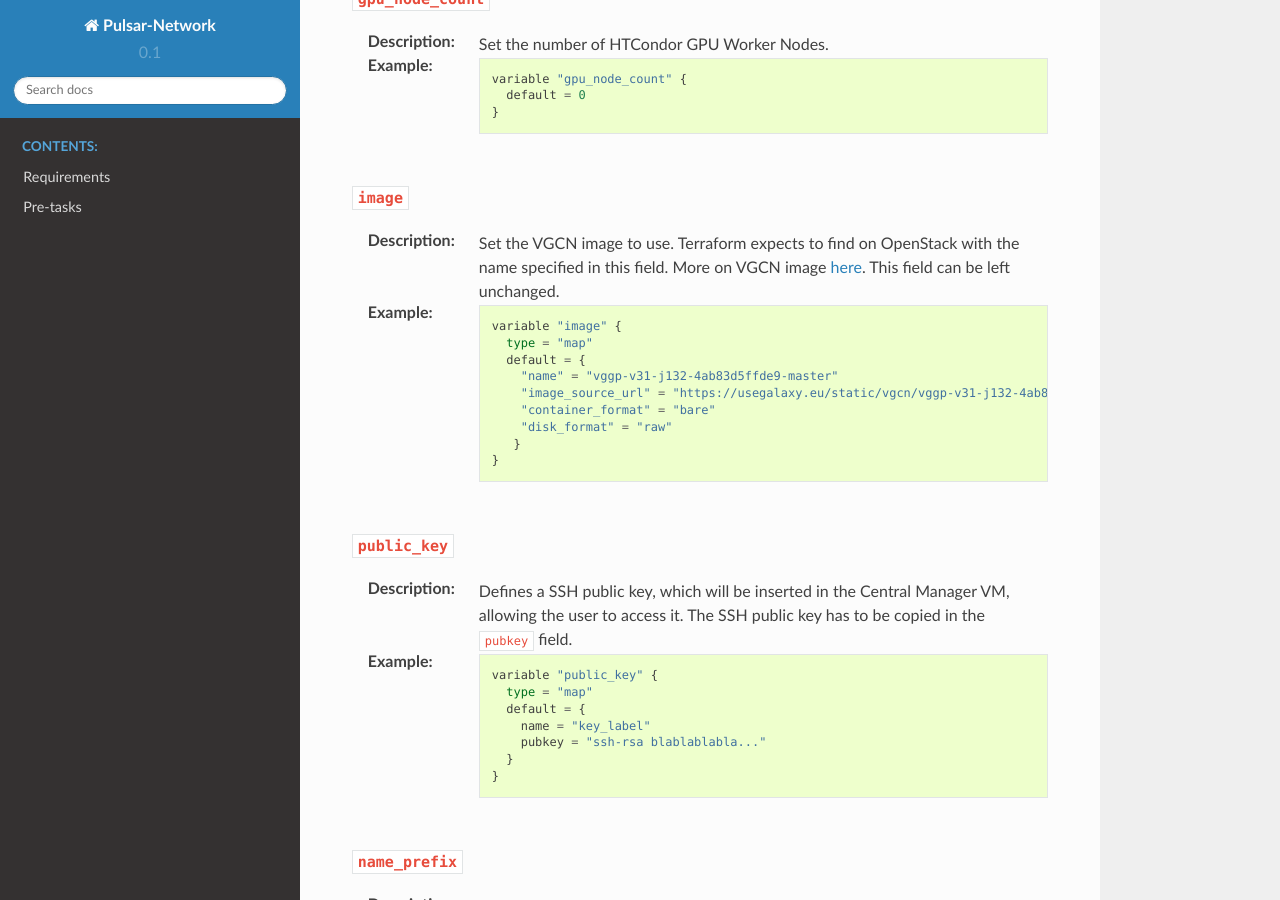
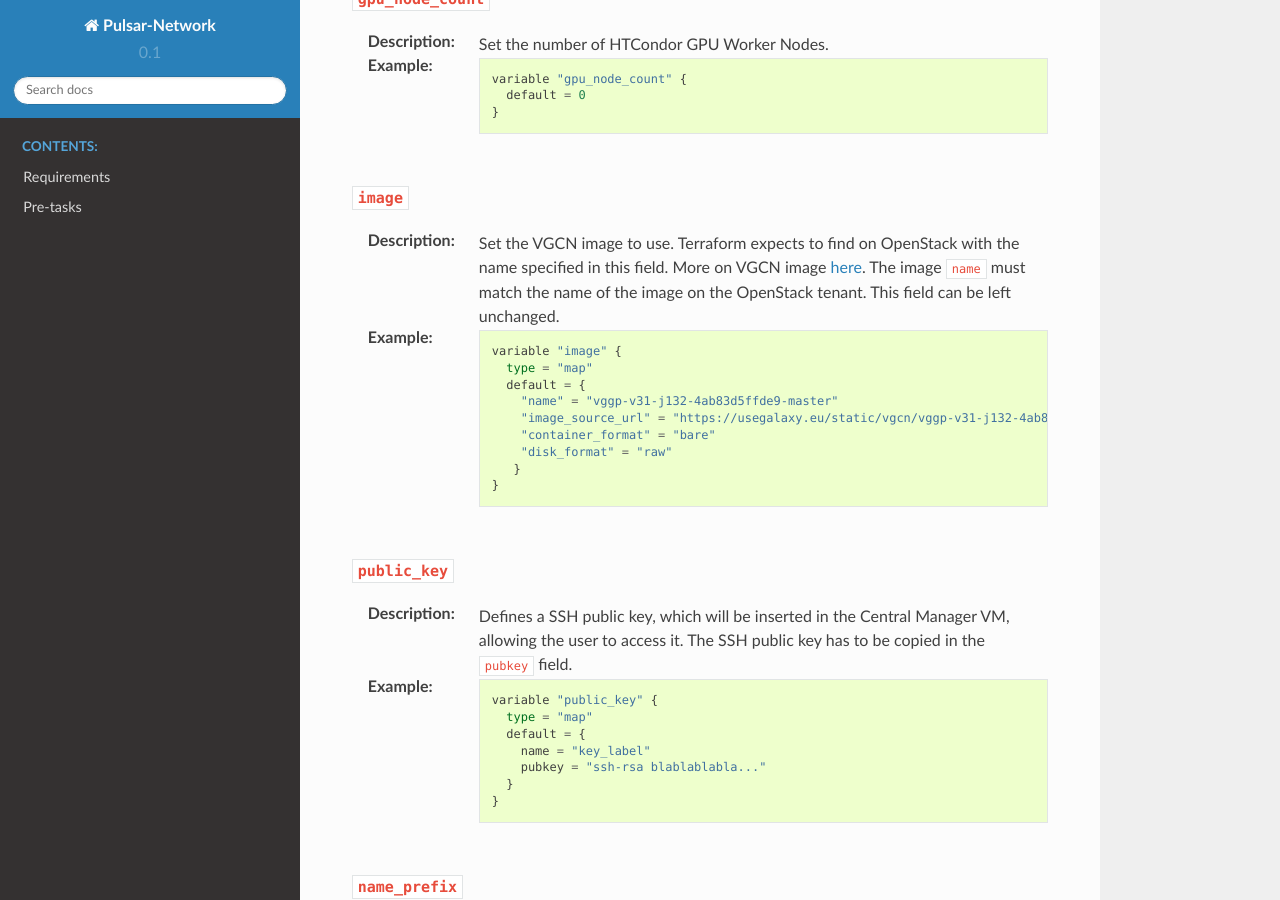
Before and after one commit to usegalaxy-eu/pulsar-network-docs, a Sphinx documentation site: the page built from source/vars_tf.rst, in a window 1280 px wide and 900 px high, scrolled down 1292 px. Built offline with Sphinx 7.4.7 and the Read the Docs theme 2.0.0, drawn with Linux system fonts in a browser that asks for light colours; pages that are not in the unit, such as notebooks, are missing from menus.

Commit message:
fix image variables

```diff
--- a/source/vars_tf.rst
+++ b/source/vars_tf.rst
@@ -88,6 +88,7 @@ Configuration options
 :Description:
 	Set the VGCN image to use. Terraform expects to find on OpenStack with the name specified in this field.
 	More on VGCN image `here <https://github.com/usegalaxy-eu/vgcn>`_.
+        The image ``name`` must match the name of the image on the OpenStack tenant.
 	This field can be left unchanged.
 
 :Example:
```
